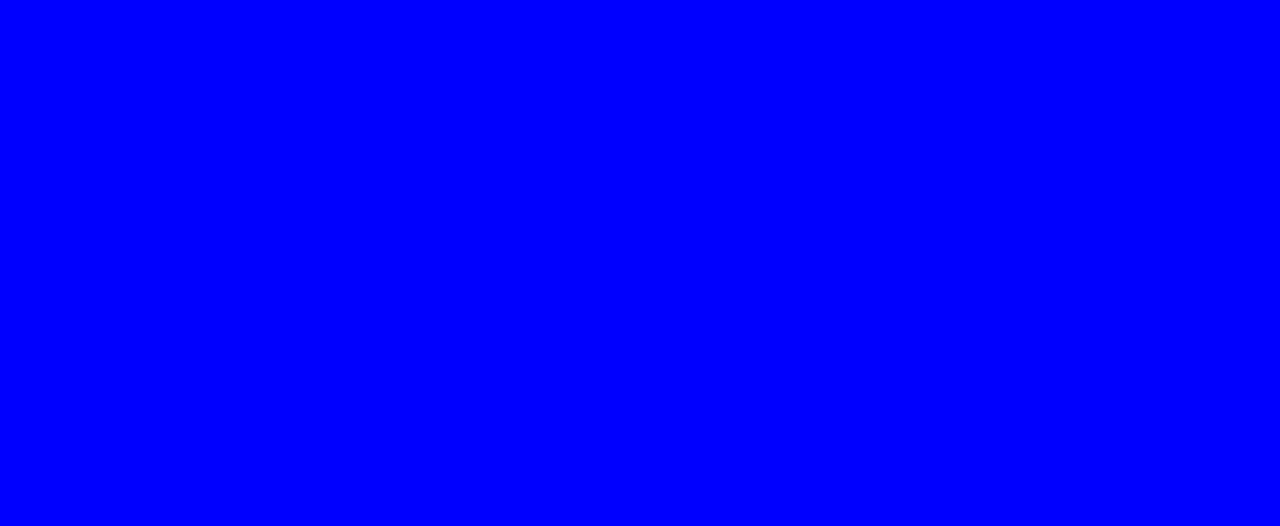
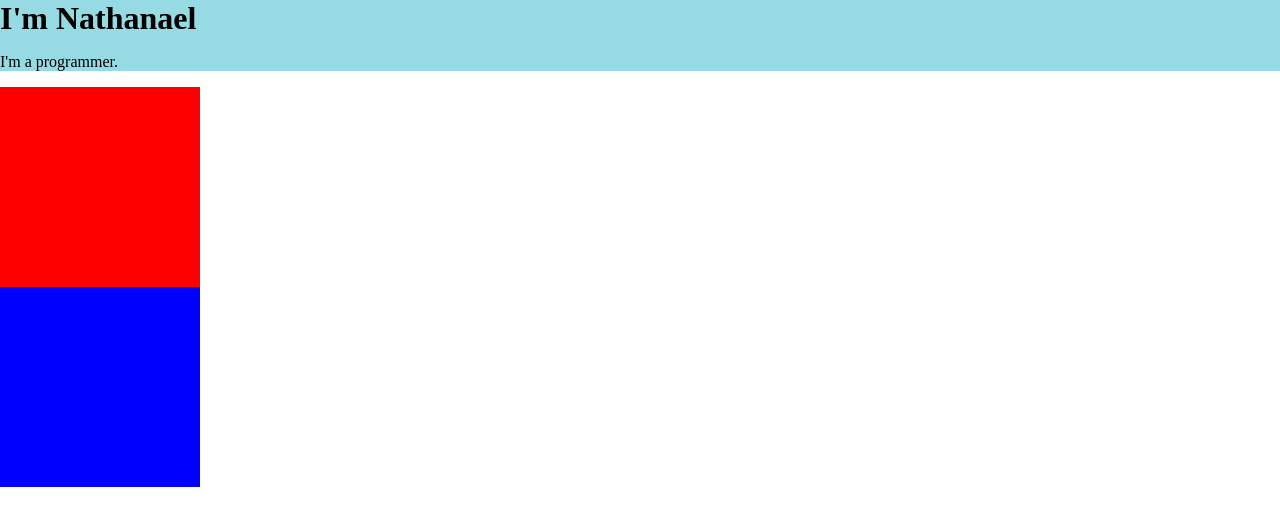
Before and after one commit to NathanaelP/WebDev2019, a plain HTML site: page My Site/index.html in a window 1280 px wide. Drawn offline with Linux system fonts and the light colour scheme.

Commit message:
doing box model challenge

```diff
--- a/My Site/css/styles.css
+++ b/My Site/css/styles.css
@@ -1,3 +1,23 @@
 body {
+  margin: 0;
+}
+
+h1 {
+  margin: 0;
+}
+
+.top-container {
+  background-color: #96dae4;
+}
+
+.middle-container{
+  background-color: red;
+  width: 200px;
+  height: 200px;
+}
+
+.bottom-container {
   background-color: blue;
+  width: 200px;
+  height: 200px;
 }
--- a/My Site/index.html
+++ b/My Site/index.html
@@ -8,6 +8,17 @@
   <title>Nathanael Potoski</title>
 </head>
 <body>
+  <div class="top-container">
+    <h1>I'm Nathanael</h1>
+    <p>I'm a programmer.</p>
+  </div>
 
+  <div class="middle-container">
+
+  </div>
+
+  <div class="bottom-container">
+
+  </div>
 </body>
 </html>
```
